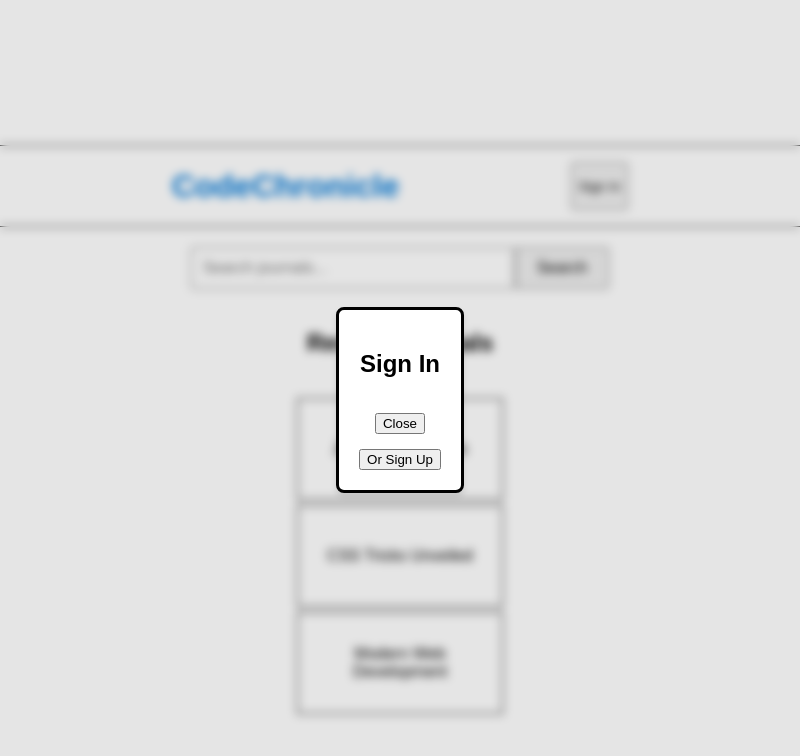
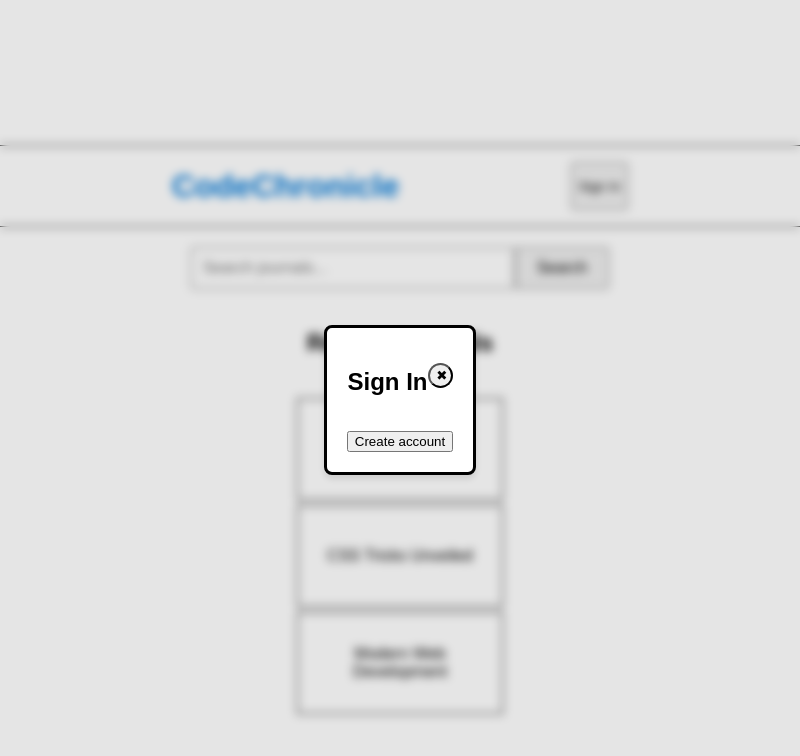
Before and after one commit to CSE210Team-06/cse210-fa24-group06, an Electron app: page frontend/index.html in a window 800 px wide. Both pictures are taken after a click on the button "Sign In". Drawn offline with Linux system fonts and the light colour scheme.

Commit message:
Updated user sign in formatting

```diff
--- a/frontend/index.html
+++ b/frontend/index.html
@@ -109,8 +109,8 @@
     </section>
 
     <dialog class="modal" id="signin-modal">
+      <button class="circle-button" id="closeModal" style="float:right;  width:25px; height:25px; border-radius:50%; border-radius:50%;">&#10006;</button>
       <h2>Sign In</h2>
-      <button id="closeModal">Close</button>
       <script src="https://accounts.google.com/gsi/client" async></script>
       <div
         id="g_id_onload"
@@ -127,7 +127,7 @@
         data-shape="rectangular"
         data-logo_alignment="left"
       ></div>
-      <button>Or Sign Up</button>
+      <button>Create account</button>
     </dialog>
     <script src="./index.js"></script>
   </body>
```
Also changed, not shown: frontend/index.js (line endings or trailing spaces).
